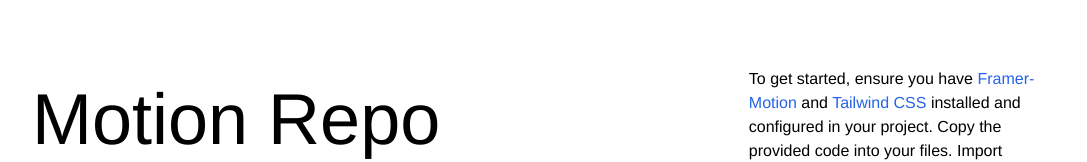
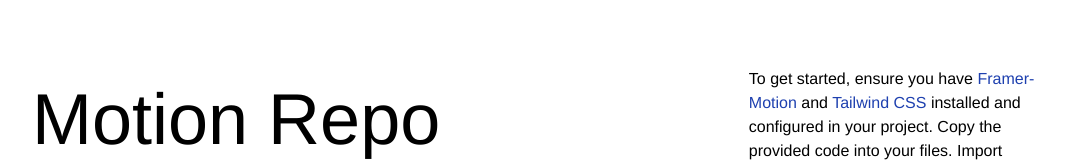
Before and after one commit to EMurrell/Motion-Repo, a Next.js app: page / in a window 1280 px wide. Shown: the part 172-334 px from the top of the page, without its empty margins (96-1183 px from the left). Built offline with nearby package versions, Linux system fonts and the light colour scheme.

Commit message:
add to links contrast

```diff
--- a/app/components/Hero.tsx
+++ b/app/components/Hero.tsx
@@ -18,13 +18,13 @@ export default function Hero() {
           To get started, ensure you have{" "}
           <a
             href="https://www.framer.com/motion/introduction/"
-            className="text-blue-600 hover:text-blue-400 transition ease-in-out duration-200">
+            className="text-blue-800 hover:text-blue-600 transition ease-in-out duration-200">
             Framer-Motion
           </a>{" "}
           and{" "}
           <a
             href="https://tailwindcss.com/docs/installation"
-            className="text-blue-600 hover:text-blue-400 transition ease-in-out duration-200">
+            className="text-blue-800 hover:text-blue-600 transition ease-in-out duration-200">
             Tailwind CSS{" "}
           </a>{" "}
           installed and configured in your project. Copy the provided code into
```
